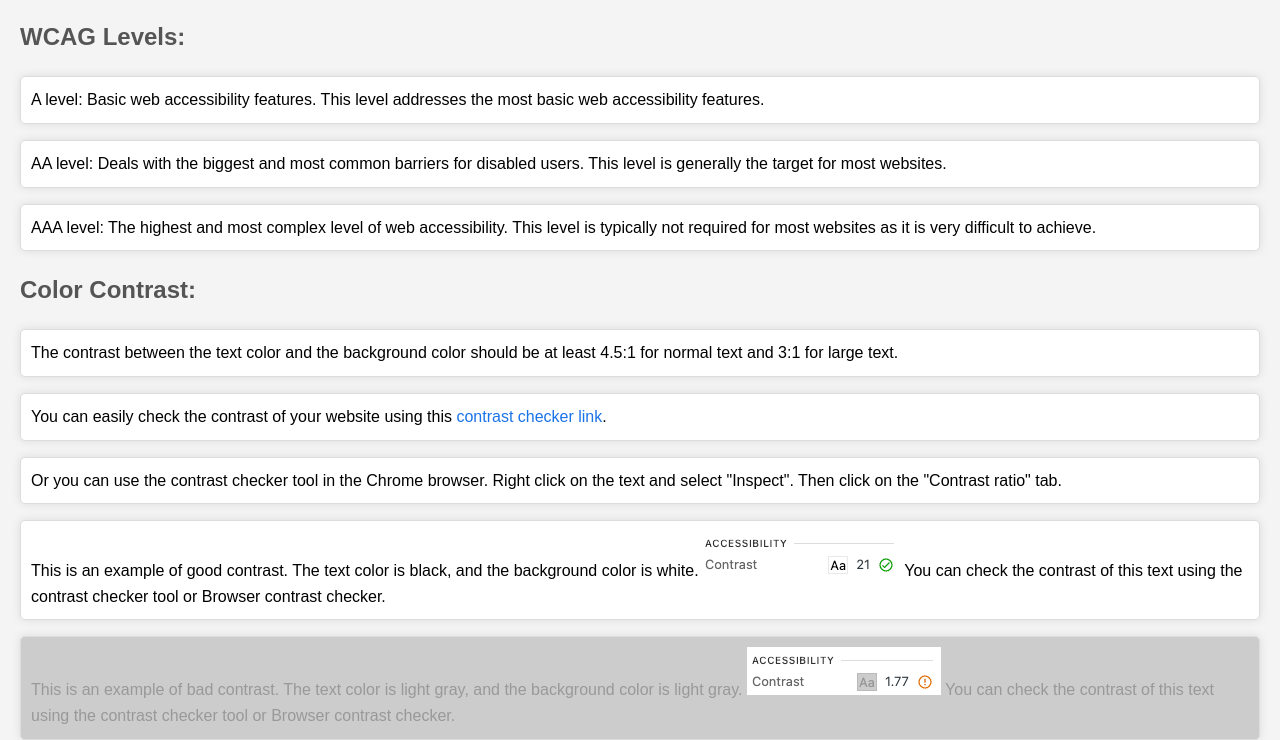
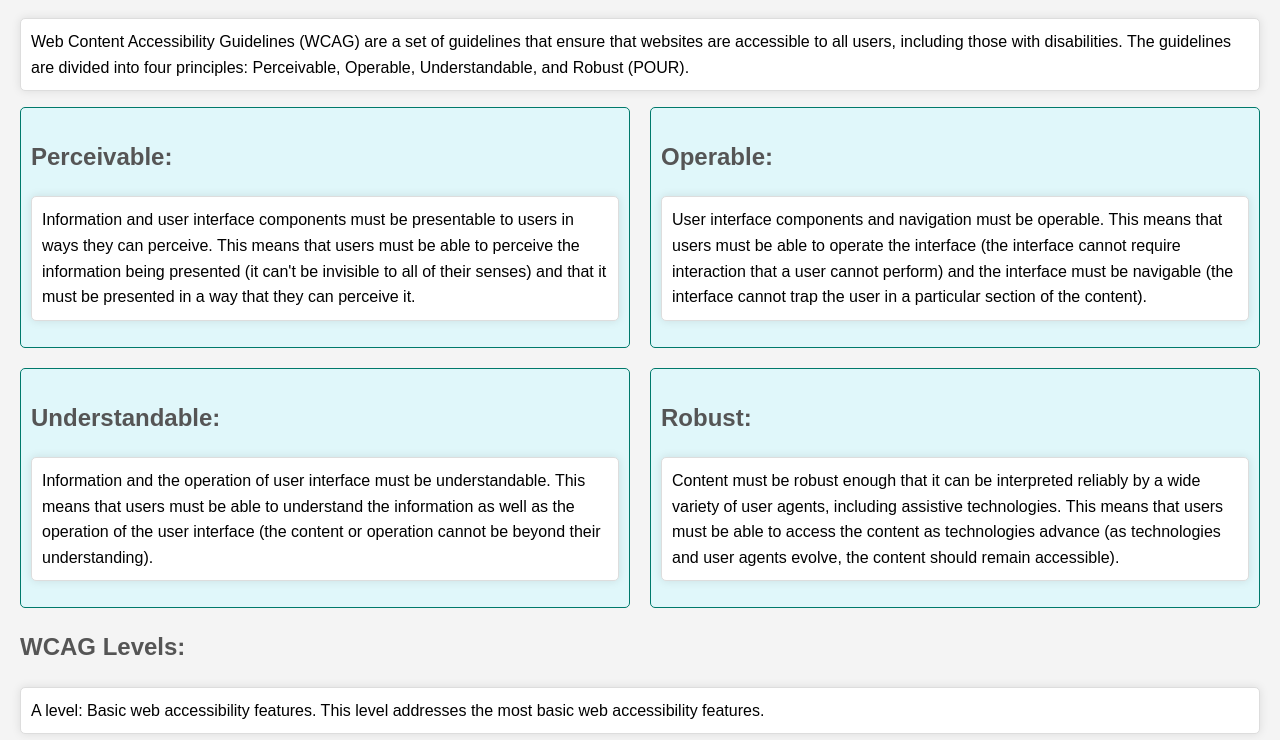
Before and after one commit to mryunt02/a11y, a plain HTML site: page a11y.html in a window 1280 px wide. Shown: the part 76-816 px from the top of the page. Drawn offline with Linux system fonts and the light colour scheme.

Commit message:
wcag descriptions added

```diff
--- a/a11y.html
+++ b/a11y.html
@@ -8,6 +8,53 @@
   </head>
   <body>
     <h1>Web Content Accessibility Guidelines (WCAG)</h1>
+    <p>
+      Web Content Accessibility Guidelines (WCAG) are a set of guidelines that
+      ensure that websites are accessible to all users, including those with
+      disabilities. The guidelines are divided into four principles:
+      Perceivable, Operable, Understandable, and Robust (POUR).
+    </p>
+    <div class="principles-container">
+      <div class="principle-box">
+        <h2>Perceivable:</h2>
+        <p>
+          Information and user interface components must be presentable to users
+          in ways they can perceive. This means that users must be able to
+          perceive the information being presented (it can't be invisible to all
+          of their senses) and that it must be presented in a way that they can
+          perceive it.
+        </p>
+      </div>
+      <div class="principle-box">
+        <h2>Operable:</h2>
+        <p>
+          User interface components and navigation must be operable. This means
+          that users must be able to operate the interface (the interface cannot
+          require interaction that a user cannot perform) and the interface must
+          be navigable (the interface cannot trap the user in a particular
+          section of the content).
+        </p>
+      </div>
+      <div class="principle-box">
+        <h2>Understandable:</h2>
+        <p>
+          Information and the operation of user interface must be
+          understandable. This means that users must be able to understand the
+          information as well as the operation of the user interface (the
+          content or operation cannot be beyond their understanding).
+        </p>
+      </div>
+      <div class="principle-box">
+        <h2>Robust:</h2>
+        <p>
+          Content must be robust enough that it can be interpreted reliably by a
+          wide variety of user agents, including assistive technologies. This
+          means that users must be able to access the content as technologies
+          advance (as technologies and user agents evolve, the content should
+          remain accessible).
+        </p>
+      </div>
+    </div>
     <h2>WCAG Levels:</h2>
     <p>
       A level: Basic web accessibility features. This level addresses the most
@@ -23,7 +70,7 @@
       to achieve.
     </p>
 
-    <h2>Color Contrast:</h2>
+    <h2 id="color-contrast">Color Contrast</h2>
     <p>
       The contrast between the text color and the background color should be at
       least 4.5:1 for normal text and 3:1 for large text.
@@ -86,7 +133,7 @@
     <div class="contrast-example contrast-19-1">
       Contrast ratio: 19:1 (Good contrast)
     </div>
-    <h2>Alternative Text</h2>
+    <h2 id="alternative-text">Alternative Text</h2>
     <p>
       Alternative text is a text description that can be added to an image's
       HTML tag. This text is read by screen readers to describe the image to
--- a/styles.css
+++ b/styles.css
@@ -3,6 +3,21 @@ body {
   line-height: 1.6;
   margin: 20px;
   background-color: #f4f4f4;
+}
+nav ul {
+  list-style-type: none;
+  padding: 0;
+}
+nav ul li {
+  display: inline;
+  margin-right: 10px;
+}
+nav ul li a {
+  text-decoration: none;
+  color: #1a73e8;
+}
+nav ul li a:hover {
+  text-decoration: underline;
 }
 h1 {
   color: #333;
@@ -77,3 +92,19 @@ code {
   font-family: 'Courier New', Courier, monospace;
   font-size: 0.9em;
 }
+.principle-box {
+  background-color: #e0f7fa;
+  padding: 10px;
+  border: 1px solid #00796b;
+  border-radius: 5px;
+}
+.principles-container {
+  display: grid;
+  gap: 20px;
+  grid-template-columns: repeat(auto-fill, minmax(300px, 1fr));
+}
+@media screen and (width > 600px) {
+  .principles-container {
+    grid-template-columns: 1fr 1fr;
+  }
+}
```
